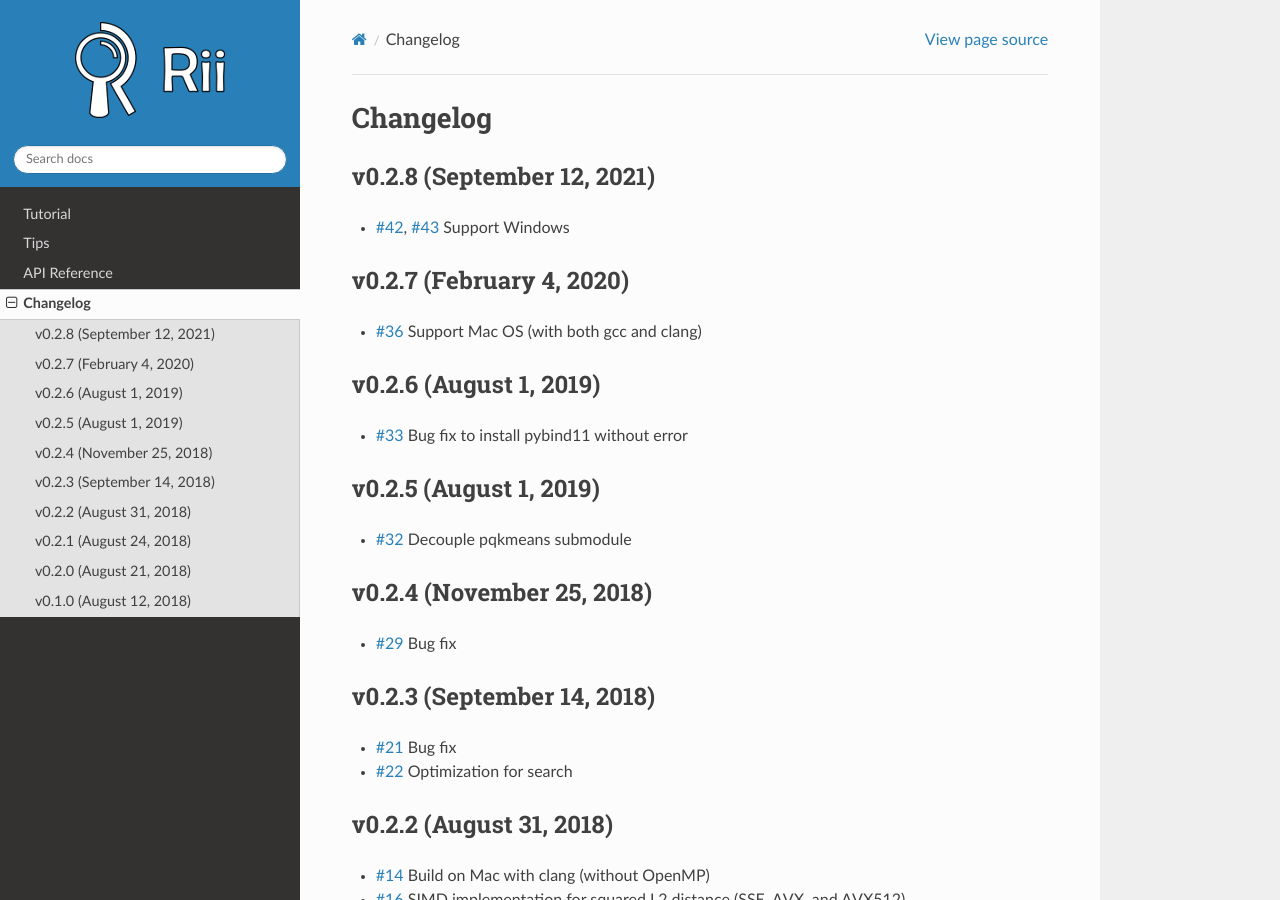
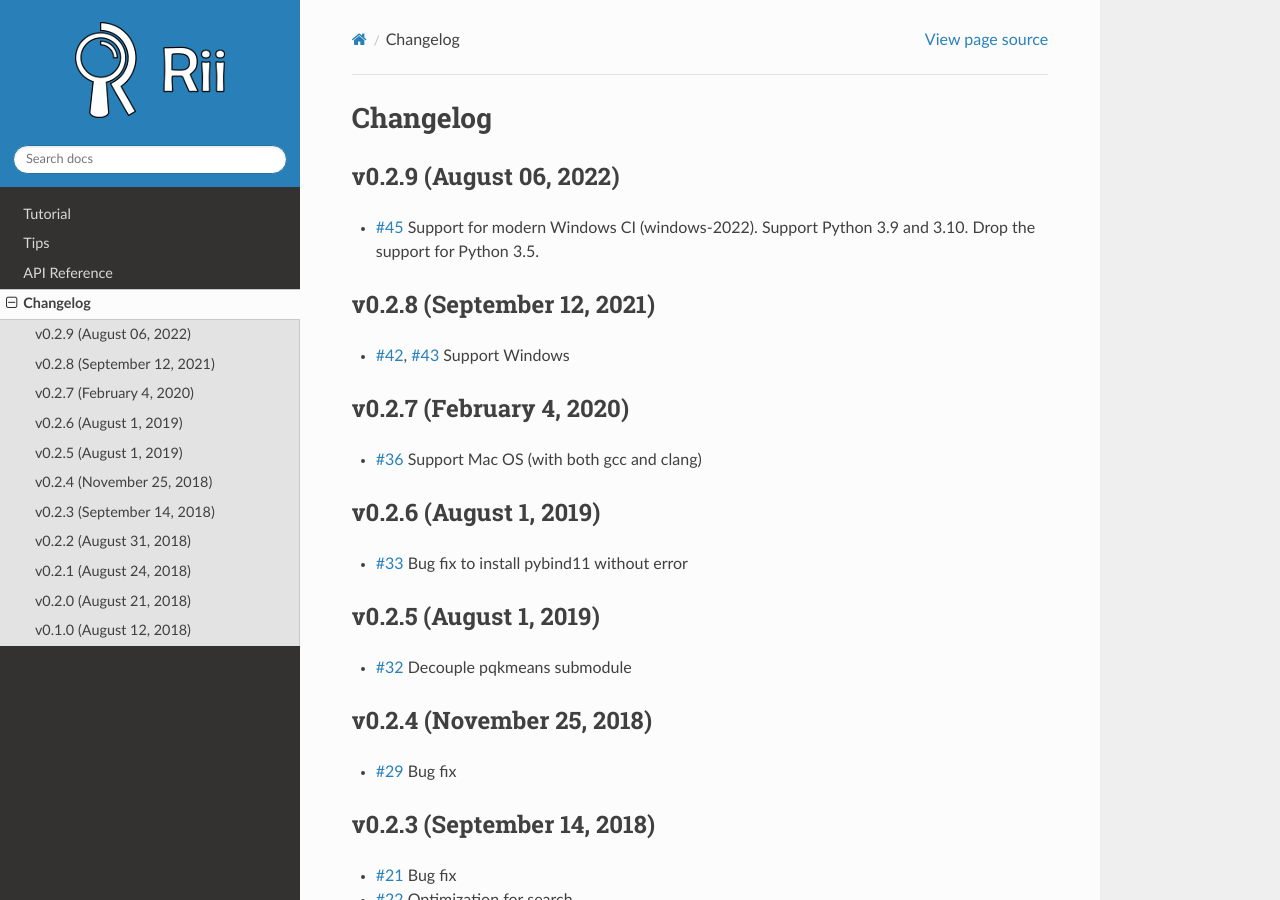
Before and after one commit to matsui528/rii, a Sphinx documentation site: the page built from docs/source/changelog.rst, in a window 1280 px wide and 900 px high. Built offline with Sphinx 7.4.7 and the Read the Docs theme 2.0.0, drawn with Linux system fonts in a browser that asks for light colours; formulas are drawn with MathJax 3.

Commit message:
updated version to 0.2.9

```diff
--- a/docs/source/changelog.rst
+++ b/docs/source/changelog.rst
@@ -1,5 +1,10 @@
 Changelog
 =============
+
+v0.2.9 (August 06, 2022)
+----------------------------
+- `#45 <https://github.com/matsui528/rii/pull/45>`_ Support for modern Windows CI (windows-2022). Support Python 3.9 and 3.10. Drop the support for Python 3.5.
+
 
 v0.2.8 (September 12, 2021)
 ----------------------------
--- a/rii/__init__.py
+++ b/rii/__init__.py
@@ -1,4 +1,4 @@
 __all__ = ['Rii']
-__version__ = '0.2.8'
+__version__ = '0.2.9'
 
 from .rii import Rii
```
